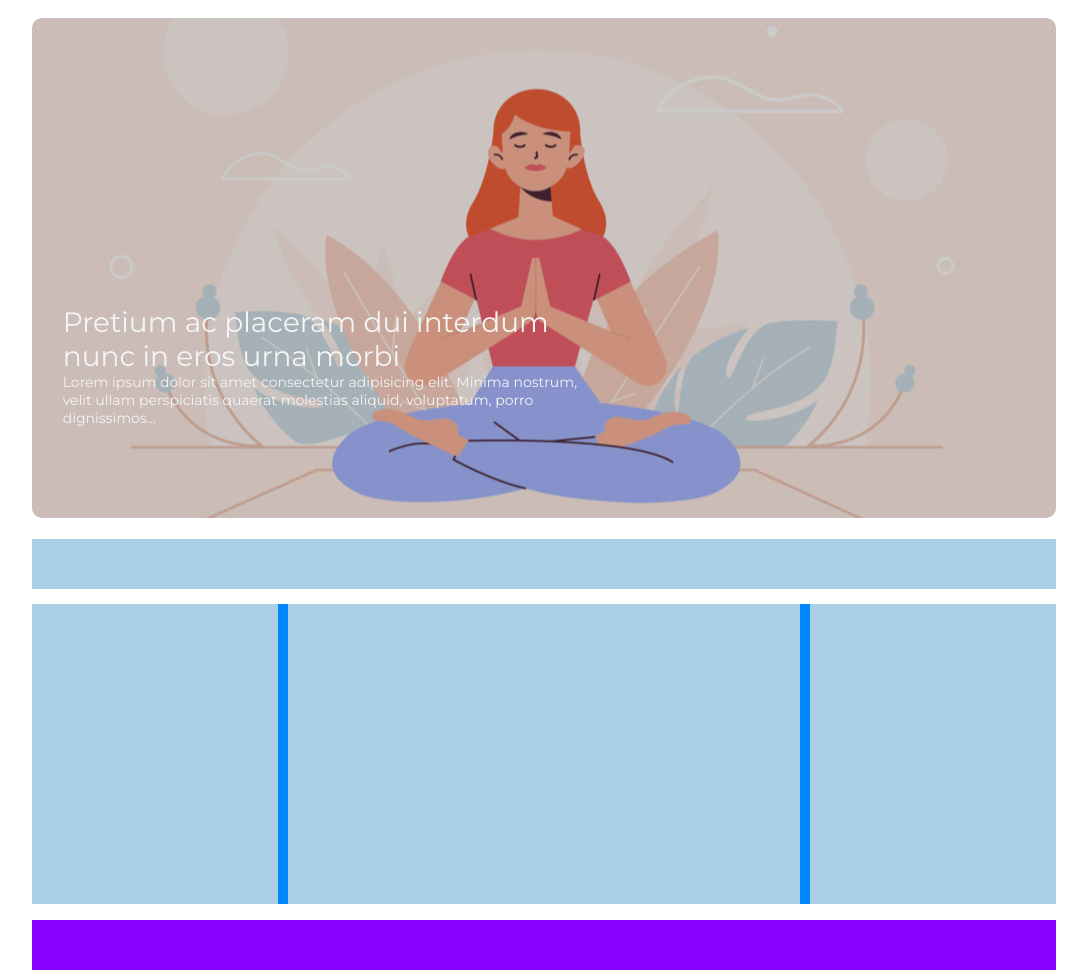
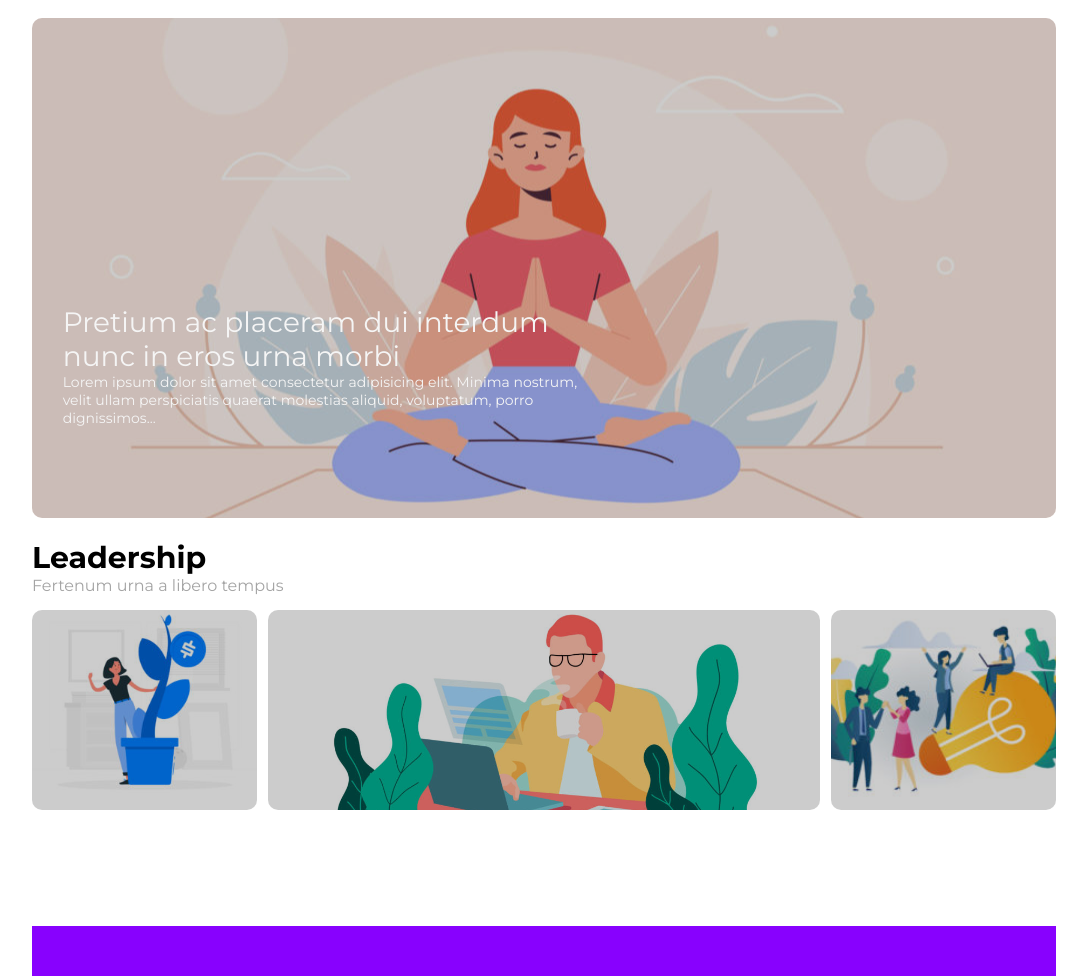
Before and after one commit to DragoAl/htmlcss-wp, a plain HTML site: page index.html in a window 1280 px wide. Shown: the part 102-1078 px from the top of the page, without its empty margins (96-1183 px from the left). Drawn offline with Linux system fonts and the light colour scheme.

Commit message:
background layer main ok

```diff
--- a/index.html
+++ b/index.html
@@ -9,7 +9,7 @@
     <!-- font -->
     <link rel="preconnect" href="https://fonts.googleapis.com">
     <link rel="preconnect" href="https://fonts.gstatic.com" crossorigin>
-    <link href="https://fonts.googleapis.com/css2?family=Montserrat:wght@100;300;400;500;700&display=swap" rel="stylesheet">
+    <link href="https://fonts.googleapis.com/css2?family=Montserrat:wght@100;300;400;500;600;700&display=swap" rel="stylesheet">
 
     <title>Pagina Wordpress</title>
 </head>
@@ -44,7 +44,7 @@
 
 
         <!-- jumbotron section -->
-        <div id="jumbotron">
+        <div id="jumbotron" class="img-settings">
             <!-- altra soluzione per inserire l'img nel jumbotron -->
             <!-- <img src="img/banner.jpg" alt="meditation banner"> -->
             <div id="bannertext">
@@ -61,19 +61,36 @@
         <!-- main section -->
 
         <main>
-            <section class=" title"></section>
+            <section class=" title">
+                <h1>Leadership</h1>
+                <p>Fertenum urna a libero tempus</p>
+            </section>
 
 
             <div class="clearfix">
 
                 <aside class="slot side left">
+                    <div id="img-sideleft" class="img-settings dimension">
+                        <div id="leftbackgroundlayer"></div>
+
+                    </div>
                     <!-- <p>Lorem, ipsum dolor sit amet consectetur adipisicing elit. Facilis cumque, cupiditate voluptas, ducimus, excepturi eius beatae ullam soluta perferendis molestiae ex itaque culpa sed. Facere cupiditate quisquam aperiam exercitationem architecto. Lorem ipsum dolor sit amet consectetur adipisicing elit. Ea dignissimos, blanditiis dolorum numquam reprehenderit similique nesciunt odit nulla veritatis odio? Quidem sit tempora laudantium neque consequuntur optio suscipit laborum earum.</p> -->
                 </aside>
 
 
-                <section class="slot maintext"></section>
+                <section class="slot maintext">
+                    <div id="img-main" class="img-settings dimension">
+                        <div id="mainbackgroundlayer"></div>
+
+                    </div>
+                </section>
 
                 <aside class="slot side right">
+                    <div id="img-sideright" class="img-settings dimension ">
+                        <div id="righttbackgroundlayer"></div>
+
+
+                    </div>
                     <!-- <p>Lorem, ipsum dolor sit amet consectetur adipisicing elit. Facilis cumque, cupiditate voluptas, ducimus, excepturi eius beatae ullam soluta perferendis molestiae ex itaque culpa sed. Facere cupiditate quisquam aperiam exercitationem architecto. Lorem ipsum dolor sit amet consectetur adipisicing elit. Ea dignissimos, blanditiis dolorum numquam reprehenderit similique nesciunt odit nulla veritatis odio? Quidem sit tempora laudantium neque consequuntur optio suscipit laborum earum.</p> -->
 
                 </aside>
--- a/style.css
+++ b/style.css
@@ -5,6 +5,8 @@
 }
 body{
     font-family: 'Montserrat', sans-serif;
+    color: #a4a4a4;
+
 }
 
 .conteiner{
@@ -21,6 +23,8 @@ body{
     display: table;
     clear: both;
 }
+
+/* header and menu section */
 header{
     width: 100%;
     height: 100px;
@@ -50,15 +54,23 @@ header{
 
 
 }
+
+/* jumbotron section */
+.img-settings{
+    background-position: center;
+    background-size: cover;
+    border-radius: 10px;
+
+}
 #jumbotron{
     width: 100%;
     margin-top: 2%;
     margin-bottom: 2%;
     height: 500px;
     background-image: url(img/banner.jpg);
-    background-position: center;
+    /* background-position: center;
     background-size: cover;
-    border-radius: 10px;
+    border-radius: 10px; */
 
     /* debug */
     /* background-color:rgba(225,214,122,255); */
@@ -84,43 +96,104 @@ header{
     font-size: 14px;
 }
 
+/* main section title */
+.title{
+    width: 100%;
+    margin-bottom: 1.5%;
+
+
+    /* debug */
+    /* height: 50px;
+    background-color:#abcfe7; */
+
+}
+.title h1{
+    font-size: 30px;
+    color: black;
+
+}
+
+/* main section body */
 .clearfix{
     /* debug */
-    background-color: #0086ff;
+    /* background-color: #0086ff; */
 }
 .slot{
     float: left;
+    position: relative;
 
     /* debug */
-    background-color: #abcfe7;
+    /* background-color: #abcfe7; */
+}
+.dimension{
+    width: 100%;
+    height: 200px;
+    /* background-color: rgba(0, 0, 0, 0.2);
+    border-radius: 10px; */
+
+
 }
 
 
 .side{
-    width: 24%;
+    width: 22%;
 
     /* debug */
     height: 300px;
 
 }
+/* .img-settings{
+    width: 100%;
+    height: 200px;
+    background-image: url(img/img-1.jpg);
+     background-size: cover;
+    background-position: center;
+    border-radius: 10px;
+} */
+#img-sideleft{
+    background-image: url(img/img-1.jpg);
+
+
+
+
+
+}
+#img-sideright{
+    background-image: url(img/img-3.jpg);
+
+
+}
 .maintext{
-    width: 50%;
+    width: 54%;
     margin:0 1%;
 
     /* debug */
     height: 300px;
 
 }
-
-.title{
-    width: 100%;
-    margin-bottom: 1.5%;
-
-    /* debug */
-    height: 50px;
-    background-color:#abcfe7;
+#img-main{
+    background-image: url(img/banner-2.jpg);
+}
+#leftbackgroundlayer{
+    height: 100%;
+    background-color: rgba(0, 0, 0, 0.2);
+    border-radius: 10px;
 
 }
+#mainbackgroundlayer{
+    height: 100%;
+    background-color: rgba(0, 0, 0, 0.2);
+    border-radius: 10px;
+
+}
+#righttbackgroundlayer{
+    height: 100%;
+    background-color: rgba(0, 0, 0, 0.2);
+    border-radius: 10px;
+
+}
+
+
 footer{
     width: 100%;
     margin-top: 1.5%;
```
